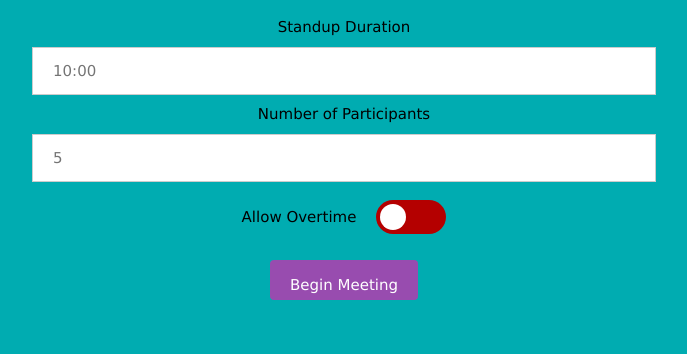
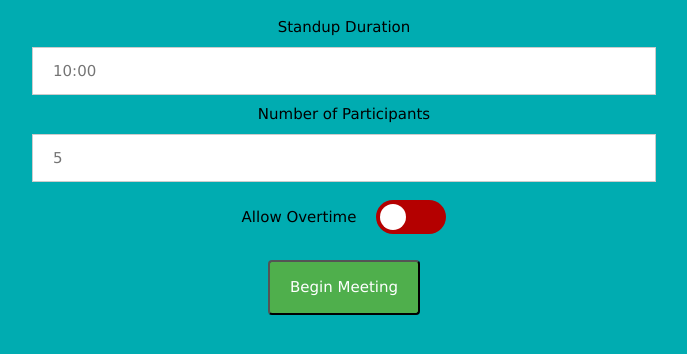
Before and after one commit to armcfry/Standup_Timer, a React (Create React App) app in the folder standup_timer/: page /#/ in a window 1280 px wide. Shown: the top 354 px of the page, without its empty margins (296-983 px from the left). Built offline with nearby package versions, Linux system fonts and the light colour scheme.

Commit message:
fixing pause issue, adding color change in over time, adding overtime trigger state var

```diff
--- a/standup_timer/src/components/CountdownTimer.jsx
+++ b/standup_timer/src/components/CountdownTimer.jsx
@@ -4,17 +4,20 @@ import PropTypes from "prop-types";
 import pause_lines from '../assets/pause_lines.png';
 
 function CountdownTimer(props) {
-  const {attendees_value, pause_value} = useSelector((state) => state.values);
+  const {attendees_value, pause_value, overtime_trigger} = useSelector((state) => state.values);
   const [attendeesCount, setAttendees] = useState(attendees_value)
   const [timerState, setTimerState] = useState({ totalSeconds: props.totalSeconds, pause: pause_value });
+  // TODO: figure out why this thing like only sort of works
+  const [overtimeTrigger, setOvertimeTrigger] = useState(overtime_trigger)
 
-  let overtimeTrigger = false;
-
+  console.log("Attendees Value: " + attendees_value)
+  console.log("Pause Value: " + pause_value)
   useEffect(() => {
     if(!timerState.pause){
       const timer = setInterval(() => {
         setTimerState(prevState => {
           const { totalSeconds } = prevState;
+          console.log("Overtime Trigger: " + overtimeTrigger)
           if (overtimeTrigger === false) {
             if (totalSeconds > 0) {
               // spread operator is used because only 1/2 properties is being updated
@@ -22,30 +25,36 @@ function CountdownTimer(props) {
             }
             else {
               if (props.overtime === true){
-                  overtimeTrigger = true;
-                  return { ...prevState, totalSeconds: totalSeconds + 1 };
+                  setOvertimeTrigger(true);
+                  return { ...prevState, totalSeconds: totalSeconds - 1 };
                 }
                 else {
                   clearInterval(timer);
+                  setOvertimeTrigger(false);
                   handleTimerEnd();
                   return prevState;
                 }
               }
-          } else {
-              return { ...prevState, totalSeconds: totalSeconds + 1 };
+          }
+          else {
+              return { ...prevState, totalSeconds: totalSeconds - 1 };
           }
         });
       }, 1000);
       return () => clearInterval(timer);
     }
 
-  }, [timerState.pause]);
+  }, [timerState]);
 
   function formatTime(seconds) {
+    if(seconds < 0){
+      seconds = - seconds
+    }
     const minutes = Math.floor(seconds / 60);
     const formattedMinutes = minutes < 10 ? `0${minutes}` : minutes;
     const remainingSeconds = seconds % 60;
     const formattedSeconds = remainingSeconds < 10 ? `0${remainingSeconds}` : remainingSeconds;
+
     return `${formattedMinutes}:${formattedSeconds}`;
   }
 
@@ -59,13 +68,13 @@ function CountdownTimer(props) {
         setTimerState({ totalSeconds: props.totalSeconds, pause: false });
     }
   }
-
+// TODO: make the text color a state variable or something
   return (
     <div className="w3-container" style={{ display: "flex", flexDirection: "column", alignItems: "center" }}>
-      <div>Attendee # {(Number(attendees_value) + 1) - attendeesCount}</div>
-      <h1>{formatTime(timerState.totalSeconds)}</h1>
+      <div style={{ color: timerState.totalSeconds < 0 ? '#ffd7bd' : 'black' }}>Attendee # {(Number(attendees_value) + 1) - attendeesCount}</div>
+      <h1 style={{ color: timerState.totalSeconds < 0 ? '#ffd7bd' : 'black' }}>{formatTime(timerState.totalSeconds)}</h1>
       <div className="w3-container" style={{ display: "flex", flexDirection: "row", alignItems: "center" }}>
-        <button className = "pause_img" type="pauseButton" onClick={pauseTimer} ><img src={pause_lines}/></button>
+        <button className = "pause_img" type="pauseButton" onClick={pauseTimer}><img src={pause_lines}/></button>
         <button type="submit" onClick={handleTimerEnd} style={{ display: "block", marginBottom: "10px" }}>Next Person</button>
       </div>
     </div>
--- a/standup_timer/src/components/Form.css
+++ b/standup_timer/src/components/Form.css
@@ -21,12 +21,12 @@ label{
 
 button[type=submit] {
   max-width: 200px;
-  height: 40px;
+  height: 100%;
   background-color: #984caf;
   color: white;
   padding: 14px 20px;
   margin: 8px 0;
-  border: none;
+  border: 2;
   border-radius: 4px;
   cursor: pointer;
   justify-content: center;
@@ -36,13 +36,29 @@ button[type=submit]:hover {
   background-color: #5745a0;
 }
 
+button[type=start] {
+  max-width: 200px;
+  background-color: #4faf4c;
+  color: white;
+  padding: 14px 20px;
+  margin: 8px 0;
+  border: 2;
+  border-radius: 4px;
+  cursor: pointer;
+  justify-content: center;
+}
+
+button[type=start]:hover {
+  background-color: #3b8137;
+}
+
 button[type=end_meeting] {
   max-width: 200px;
   background-color: #cd4527;
   color: white;
   padding: 14px 20px;
   margin: 8px 0;
-  border: none;
+  border: 2;
   border-radius: 4px;
   cursor: pointer;
   justify-content: center;
@@ -54,7 +70,7 @@ button[type=end_meeting]:hover {
 
 button[type=pauseButton] {
   background-color: #ffffff;
-  border: none;
+  border: 2;
   height:40px;
   justify-content: center;
   border-radius: 8px;
@@ -65,7 +81,6 @@ button[type=pauseButton] {
 
 button[type=pauseButton]:hover {
   background-color: #5745a0;
-  border: none;
 }
 
 .pause_img img {
--- a/standup_timer/src/components/Form.js
+++ b/standup_timer/src/components/Form.js
@@ -69,7 +69,7 @@ export default function Form() {
           <span className="slider round"></span>
         </label>
       </div>
-      <button type="submit">Begin Meeting</button>
+      <button type="start">Begin Meeting</button>
     </form>
   )
 }
--- a/standup_timer/src/store/valuesSlice.js
+++ b/standup_timer/src/store/valuesSlice.js
@@ -24,6 +24,9 @@ export const valuesSlice = createSlice({
     set_pause_value: (state, action) => {
       state.pause_value = action.payload;
     },
+    set_overtime_trigger: (state, action) => {
+      state.overtime_trigger = action.payload;
+    },
     resetValues: (state) => {
         console.log("Resetting the values")
         state.duration_value = "10:00";
@@ -31,6 +34,7 @@ export const valuesSlice = createSlice({
         state.speak_time_value = 2;
         state.overtime_value = false;
         state.pause_value = false;
+        state.overtime_trigger = false;
     },
   },
 });
@@ -40,6 +44,7 @@ export const { set_duration_value,
                set_speak_time_value,
                set_overtime_value,
                set_pause_value,
+               set_overtime_trigger,
                resetValues } = valuesSlice.actions;
 
 export default valuesSlice.reducer;
```
